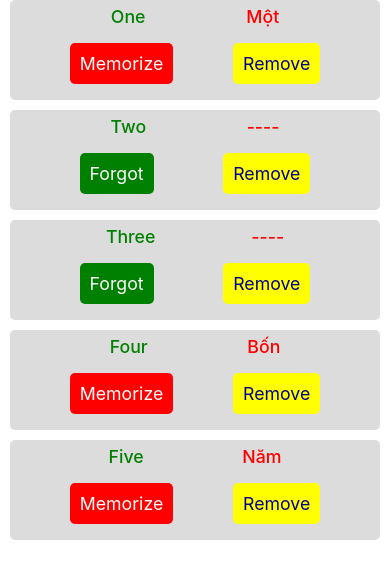
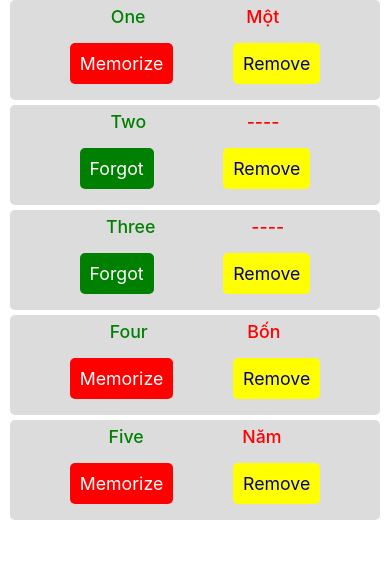
Before and after one commit to phamtanphat/reactnative29112020, a React Native app: screen / in a window 390 px wide. Shown: the top 578 px of the page. Built offline with nearby package versions, Linux system fonts and the light colour scheme.

Commit message:
pull to refresh

```diff
--- a/src/screens/MainScreen.js
+++ b/src/screens/MainScreen.js
@@ -14,6 +14,7 @@ export default class MainScreen extends Component {
         {id: 4, en: 'Four', vn: 'Bốn', isMemorized: false},
         {id: 5, en: 'Five', vn: 'Năm', isMemorized: false},
       ],
+      isRefresh: false,
     };
   }
   render() {
@@ -50,6 +51,17 @@ export default class MainScreen extends Component {
               </View>
             );
           }}
+          ItemSeparatorComponent={() => {
+            return <View style={styles.itemSeparator} />;
+          }}
+          refreshing={this.state.isRefresh}
+          onRefresh={() => {
+            this.setState({isRefresh: true}, () => {
+              setTimeout(() => {
+                this.setState({isRefresh: false});
+              }, 4000);
+            });
+          }}
         />
       </View>
     );
@@ -66,7 +78,6 @@ const styles = StyleSheet.create({
     justifyContent: 'space-evenly',
     marginHorizontal: 10,
     borderRadius: 5,
-    marginBottom: 10,
   },
   groupHorizontal: {
     marginBottom: 10,
@@ -101,4 +112,7 @@ const styles = StyleSheet.create({
     color: 'darkblue',
     fontSize: getWidth() / 22,
   },
+  itemSeparator: {
+    height: 5,
+  },
 });
```
